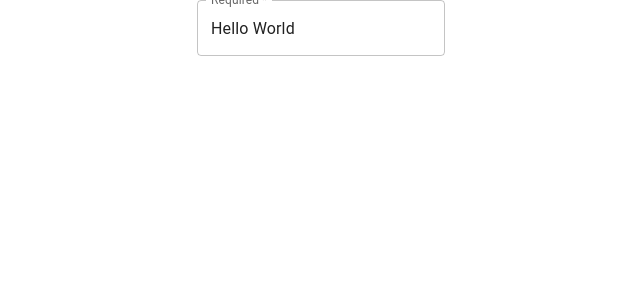
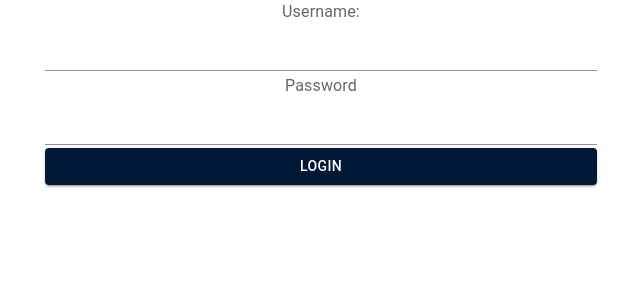
Before and after one commit to roman800/swtafe-handin2, a React (Create React App) app: page / in a window 1280 px wide. Shown: the top 300 px of the page, without its empty margins (319-959 px from the left). Built offline with nearby package versions, Linux system fonts and the light colour scheme.

Commit message:
login form and theme

```diff
--- a/src/App.tsx
+++ b/src/App.tsx
@@ -1,13 +1,17 @@
 import React from 'react';
-import logo from './logo.svg';
 import './App.css';
 import Login from './Login/Login';
 
+import { theme } from './Theme';
+import { ThemeProvider } from '@mui/material/styles';
+
 function App() {
   return (
+  <ThemeProvider theme={theme} >
     <div className="App">
       <Login></Login>
     </div>
+    </ThemeProvider>
   );
 }
 
--- a/src/Login/Login.tsx
+++ b/src/Login/Login.tsx
@@ -1,16 +1,48 @@
-import { TextField, Container } from '@mui/material'
-import React from 'react'
+import {
+  TextField,
+  Container,
+  Stack,
+  FormControl,
+  FormLabel,
+  FormHelperText,
+  Input,
+  Button,
+} from "@mui/material";
+import React, { useState } from "react";
 
 export default function Login() {
-    return (
-        <Container maxWidth="lg">
-
-            <TextField
-                required
-                id="outlined-required"
-                label="Required"
-                defaultValue="Hello World"
-            />
-        </Container>
-    )
+  const [username, setUsername] = useState<string>("");
+  const [password, setPassword] = useState<string>("");
+  const handleSubmit = (e: React.FormEvent<HTMLFormElement>) => {
+    e.preventDefault();
+    console.log("username:" + username);
+    console.log("password" + password);
+  };
+  return (
+    <Container maxWidth="sm">
+      <Stack component="form" onSubmit={handleSubmit}>
+        <FormControl>
+          <FormLabel>Username:</FormLabel>
+          <Input
+            type="text"
+            value={username}
+            onChange={(value) => setUsername(value.target.value)}
+          ></Input>
+          <FormHelperText></FormHelperText>
+        </FormControl>
+        <FormControl>
+          <FormLabel>Password</FormLabel>
+          <Input
+            type="password"
+            value={password}
+            onChange={(value) => setPassword(value.target.value)}
+          ></Input>
+          <FormHelperText></FormHelperText>
+        </FormControl>
+        <Button variant="contained" type="submit">
+          Login
+        </Button>
+      </Stack>
+    </Container>
+  );
 }
--- /dev/null
+++ b/src/Theme.ts
@@ -0,0 +1,27 @@
+import { createTheme } from "@mui/material/styles";
+
+
+export const theme = createTheme  ({
+  palette: {
+    primary: {
+      main: '#011936',
+      contrastText: '#ffffff',
+    },
+    secondary: {
+      main: '#84DCC6',
+    },
+    error: {
+      main: '#FF6B6B',
+    },
+    background: {
+      default: '#007EA7',
+    },
+    warning: {
+      main: '#F5E960',
+    },
+    success: {
+      main: '#64B96A',
+    },
+  },
+  spacing: 8,
+});
```
Also changed, not shown: 1 other file (tests, documents, lock files or other folders).
